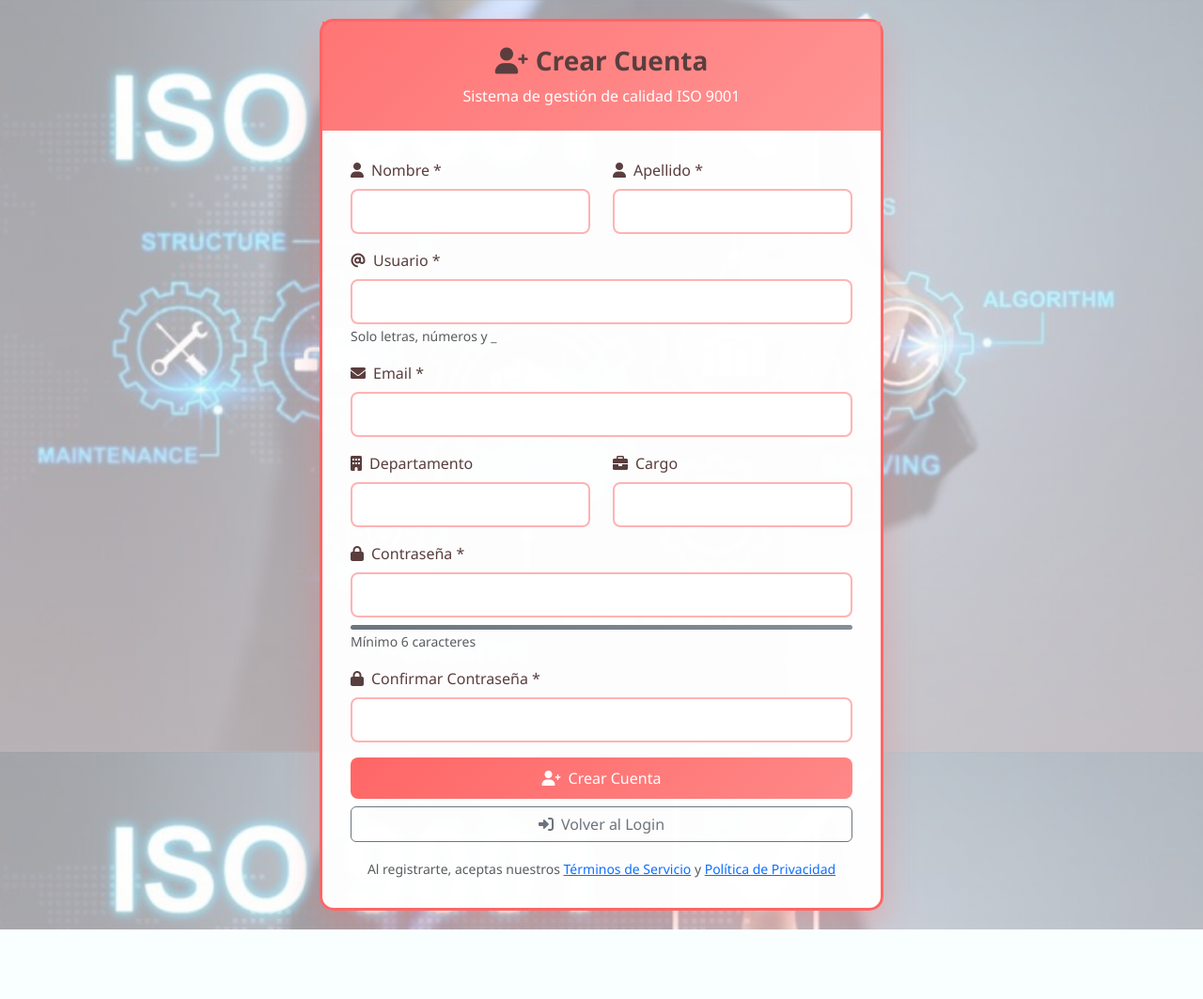
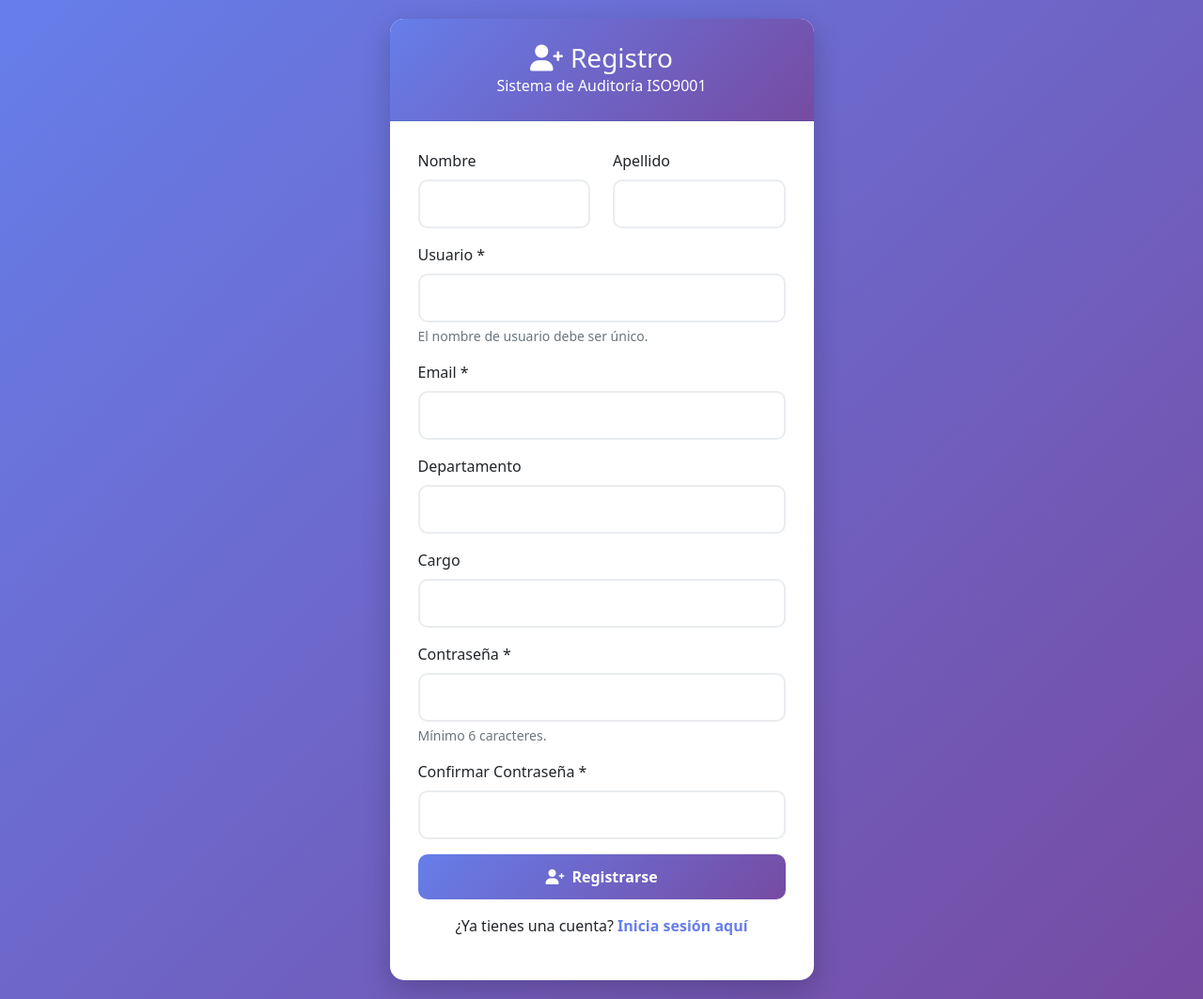
Before and after one commit to monocode777/iso9001-audit-tool, a Flask app: template templates/auth/registrer.html in a window 1280 px wide. Shown: the whole page at 94% size. Before the commit the page ends 989 px from the top, so only its background shows below. Run offline with Flask 3, Linux system fonts and the light colour scheme; the template is opened without the code that fills it, so the values that code supplies are empty.

Commit message:
cambios registrer

```diff
--- a/templates/auth/registrer.html
+++ b/templates/auth/registrer.html
@@ -3,62 +3,79 @@
 <head>
     <meta charset="UTF-8">
     <meta name="viewport" content="width=device-width, initial-scale=1.0">
-    <title>Registro - Herramienta ISO 9001</title>
-    <link href="https://cdn.jsdelivr.net/npm/bootstrap@5.3.0/dist/css/bootstrap.min.css" rel="stylesheet">
+    <title>Registro - ISO9001 Audit Tool</title>
+    <link href="https://cdn.jsdelivr.net/npm/bootstrap@5.1.3/dist/css/bootstrap.min.css" rel="stylesheet">
     <link href="https://cdnjs.cloudflare.com/ajax/libs/font-awesome/6.0.0/css/all.min.css" rel="stylesheet">
-    <link href="{{ url_for('static', filename='css/style.css') }}" rel="stylesheet">
     <style>
-        .register-container {
+        body {
+            background: linear-gradient(135deg, #667eea 0%, #764ba2 100%);
             min-height: 100vh;
-            background: linear-gradient(rgba(255, 255, 255, 0.6), rgba(255, 245, 245, 0.7)),
-                        url('{{ url_for("static", filename="images/iso.jpg") }}') center/cover no-repeat fixed;
             display: flex;
             align-items: center;
             justify-content: center;
             padding: 20px;
         }
-
-        .register-card {
-            background: rgba(255, 255, 255, 0.98);
-            border: 3px solid #ff6666;
+        .card {
+            border: none;
             border-radius: 15px;
-            box-shadow: 0 15px 35px rgba(255, 102, 102, 0.3);
-            max-width: 600px;
-            width: 100%;
+            box-shadow: 0 10px 30px rgba(0,0,0,0.2);
         }
-
-        .register-header {
-            background: linear-gradient(135deg, rgba(255, 102, 102, 0.9) 0%, rgba(255, 136, 136, 0.9) 100%);
+        .card-header {
+            background: linear-gradient(135deg, #667eea 0%, #764ba2 100%);
+            color: white;
+            border-radius: 15px 15px 0 0 !important;
+            text-align: center;
             padding: 25px;
-            text-align: center;
-            color: white;
         }
-
-        .register-body {
+        .card-body {
             padding: 30px;
         }
-
-        .password-strength {
-            height: 5px;
-            margin-top: 5px;
-            border-radius: 3px;
+        .form-control {
+            border-radius: 10px;
+            padding: 12px 20px;
+            border: 2px solid #e9ecef;
+            transition: all 0.3s;
+        }
+        .form-control:focus {
+            border-color: #667eea;
+            box-shadow: 0 0 0 0.2rem rgba(102, 126, 234, 0.25);
+        }
+        .btn-primary {
+            background: linear-gradient(135deg, #667eea 0%, #764ba2 100%);
+            border: none;
+            border-radius: 10px;
+            padding: 12px;
+            font-weight: 600;
+            transition: all 0.3s;
+        }
+        .btn-primary:hover {
+            transform: translateY(-2px);
+            box-shadow: 0 5px 15px rgba(102, 126, 234, 0.4);
+        }
+        .login-link {
+            color: #667eea;
+            text-decoration: none;
+            font-weight: 600;
+        }
+        .login-link:hover {
+            text-decoration: underline;
         }
     </style>
 </head>
 <body>
-    <div class="register-container">
-        <div class="register-card">
-            <div class="register-header">
-                <h3><i class="fas fa-user-plus me-2"></i>Crear Cuenta</h3>
-                <p class="mb-0">Sistema de gestión de calidad ISO 9001</p>
+    <div class="container">
+        <div class="row justify-content-center">
+            <div class="col-md-6 col-lg-5">
+                <div class="card">
+                    <div class="card-header">
+                        <h3 class="mb-0"><i class="fas fa-user-plus me-2"></i>Registro</h3>
+                        <p class="mb-0">Sistema de Auditoría ISO9001</p>
                     </div>
-
-            <div class="register-body">
+                    <div class="card-body">
                         {% with messages = get_flashed_messages() %}
                             {% if messages %}
                                 {% for message in messages %}
                                     <div class="alert alert-danger alert-dismissible fade show" role="alert">
-                                <i class="fas fa-exclamation-circle me-2"></i>
                                         {{ message }}
                                         <button type="button" class="btn-close" data-bs-dismiss="alert"></button>
                                     </div>
@@ -66,111 +83,88 @@
                             {% endif %}
                         {% endwith %}
 
-                <form method="POST" action="{{ url_for('register') }}" id="registerForm">
+                        <form method="POST" action="{{ url_for('register') }}">
                             <div class="row">
                                 <div class="col-md-6 mb-3">
-                            <label class="form-label"><i class="fas fa-user me-2"></i>Nombre *</label>
-                            <input type="text" class="form-control" name="first_name" required>
+                                    <label for="first_name" class="form-label">Nombre</label>
+                                    <input type="text" class="form-control" id="first_name" name="first_name"
+                                           value="{{ request.form.first_name if request.form }}" required>
                                 </div>
                                 <div class="col-md-6 mb-3">
-                            <label class="form-label"><i class="fas fa-user me-2"></i>Apellido *</label>
-                            <input type="text" class="form-control" name="last_name" required>
+                                    <label for="last_name" class="form-label">Apellido</label>
+                                    <input type="text" class="form-control" id="last_name" name="last_name"
+                                           value="{{ request.form.last_name if request.form }}" required>
                                 </div>
                             </div>
 
                             <div class="mb-3">
-                        <label class="form-label"><i class="fas fa-at me-2"></i>Usuario *</label>
-                        <input type="text" class="form-control" name="username" required
-                               pattern="[a-zA-Z0-9_]+" title="Solo letras, números y guiones bajos">
-                        <small class="text-muted">Solo letras, números y _</small>
+                                <label for="username" class="form-label">Usuario *</label>
+                                <input type="text" class="form-control" id="username" name="username"
+                                       value="{{ request.form.username if request.form }}" required>
+                                <div class="form-text">El nombre de usuario debe ser único.</div>
                             </div>
 
                             <div class="mb-3">
-                        <label class="form-label"><i class="fas fa-envelope me-2"></i>Email *</label>
-                        <input type="email" class="form-control" name="email" required>
-                    </div>
-
-                    <div class="row">
-                        <div class="col-md-6 mb-3">
-                            <label class="form-label"><i class="fas fa-building me-2"></i>Departamento</label>
-                            <input type="text" class="form-control" name="department">
-                        </div>
-                        <div class="col-md-6 mb-3">
-                            <label class="form-label"><i class="fas fa-briefcase me-2"></i>Cargo</label>
-                            <input type="text" class="form-control" name="position">
-                        </div>
+                                <label for="email" class="form-label">Email *</label>
+                                <input type="email" class="form-control" id="email" name="email"
+                                       value="{{ request.form.email if request.form }}" required>
                             </div>
 
                             <div class="mb-3">
-                        <label class="form-label"><i class="fas fa-lock me-2"></i>Contraseña *</label>
-                        <input type="password" class="form-control" name="password" id="password" required
-                               minlength="6">
-                        <div class="password-strength bg-secondary mt-2" id="passwordStrength"></div>
-                        <small class="text-muted">Mínimo 6 caracteres</small>
+                                <label for="department" class="form-label">Departamento</label>
+                                <input type="text" class="form-control" id="department" name="department"
+                                       value="{{ request.form.department if request.form }}">
                             </div>
 
                             <div class="mb-3">
-                        <label class="form-label"><i class="fas fa-lock me-2"></i>Confirmar Contraseña *</label>
-                        <input type="password" class="form-control" name="confirm_password" required>
+                                <label for="position" class="form-label">Cargo</label>
+                                <input type="text" class="form-control" id="position" name="position"
+                                       value="{{ request.form.position if request.form }}">
                             </div>
 
-                    <div class="d-grid gap-2">
-                        <button type="submit" class="btn btn-primary">
-                            <i class="fas fa-user-plus me-2"></i>Crear Cuenta
-                        </button>
-                        <a href="{{ url_for('login') }}" class="btn btn-outline-secondary">
-                            <i class="fas fa-sign-in-alt me-2"></i>Volver al Login
-                        </a>
+                            <div class="mb-3">
+                                <label for="password" class="form-label">Contraseña *</label>
+                                <input type="password" class="form-control" id="password" name="password" required>
+                                <div class="form-text">Mínimo 6 caracteres.</div>
                             </div>
 
-                    <div class="text-center mt-3">
-                        <small class="text-muted">
-                            Al registrarte, aceptas nuestros <a href="#">Términos de Servicio</a>
-                            y <a href="#">Política de Privacidad</a>
-                        </small>
+                            <div class="mb-3">
+                                <label for="confirm_password" class="form-label">Confirmar Contraseña *</label>
+                                <input type="password" class="form-control" id="confirm_password" name="confirm_password" required>
+                            </div>
+
+                            <button type="submit" class="btn btn-primary w-100 mb-3">
+                                <i class="fas fa-user-plus me-2"></i>Registrarse
+                            </button>
+
+                            <div class="text-center">
+                                <p>¿Ya tienes una cuenta? <a href="{{ url_for('login') }}" class="login-link">Inicia sesión aquí</a></p>
                             </div>
                         </form>
                     </div>
                 </div>
             </div>
+        </div>
+    </div>
 
-    <script src="https://cdn.jsdelivr.net/npm/bootstrap@5.3.0/dist/js/bootstrap.bundle.min.js"></script>
+    <script src="https://cdn.jsdelivr.net/npm/bootstrap@5.1.3/dist/js/bootstrap.bundle.min.js"></script>
     <script>
-        document.addEventListener('DOMContentLoaded', function() {
-            const passwordInput = document.getElementById('password');
-            const strengthBar = document.getElementById('passwordStrength');
+        // Validación básica del formulario
+        document.querySelector('form').addEventListener('submit', function(e) {
+            const password = document.getElementById('password').value;
+            const confirmPassword = document.getElementById('confirm_password').value;
 
-            passwordInput.addEventListener('input', function() {
-                const password = this.value;
-                let strength = 0;
-
-                if (password.length >= 6) strength += 25;
-                if (password.length >= 8) strength += 25;
-                if (/[A-Z]/.test(password)) strength += 25;
-                if (/[0-9]/.test(password)) strength += 25;
-
-                strengthBar.style.width = strength + '%';
-
-                if (strength < 50) {
-                    strengthBar.className = 'password-strength bg-danger';
-                } else if (strength < 75) {
-                    strengthBar.className = 'password-strength bg-warning';
-                } else {
-                    strengthBar.className = 'password-strength bg-success';
+            if (password.length < 6) {
+                e.preventDefault();
+                alert('La contraseña debe tener al menos 6 caracteres.');
+                return false;
             }
-            });
-
-            // Validación de confirmación de contraseña
-            const form = document.getElementById('registerForm');
-            form.addEventListener('submit', function(e) {
-                const password = document.querySelector('input[name="password"]').value;
-                const confirmPassword = document.querySelector('input[name="confirm_password"]').value;
 
             if (password !== confirmPassword) {
                 e.preventDefault();
-                    alert('Las contraseñas no coinciden');
+                alert('Las contraseñas no coinciden.');
+                return false;
             }
-            });
         });
     </script>
 </body>
```
Also changed, not shown: instance/iso9001.db. Lines whose indentation alone changed are shown as unchanged.
